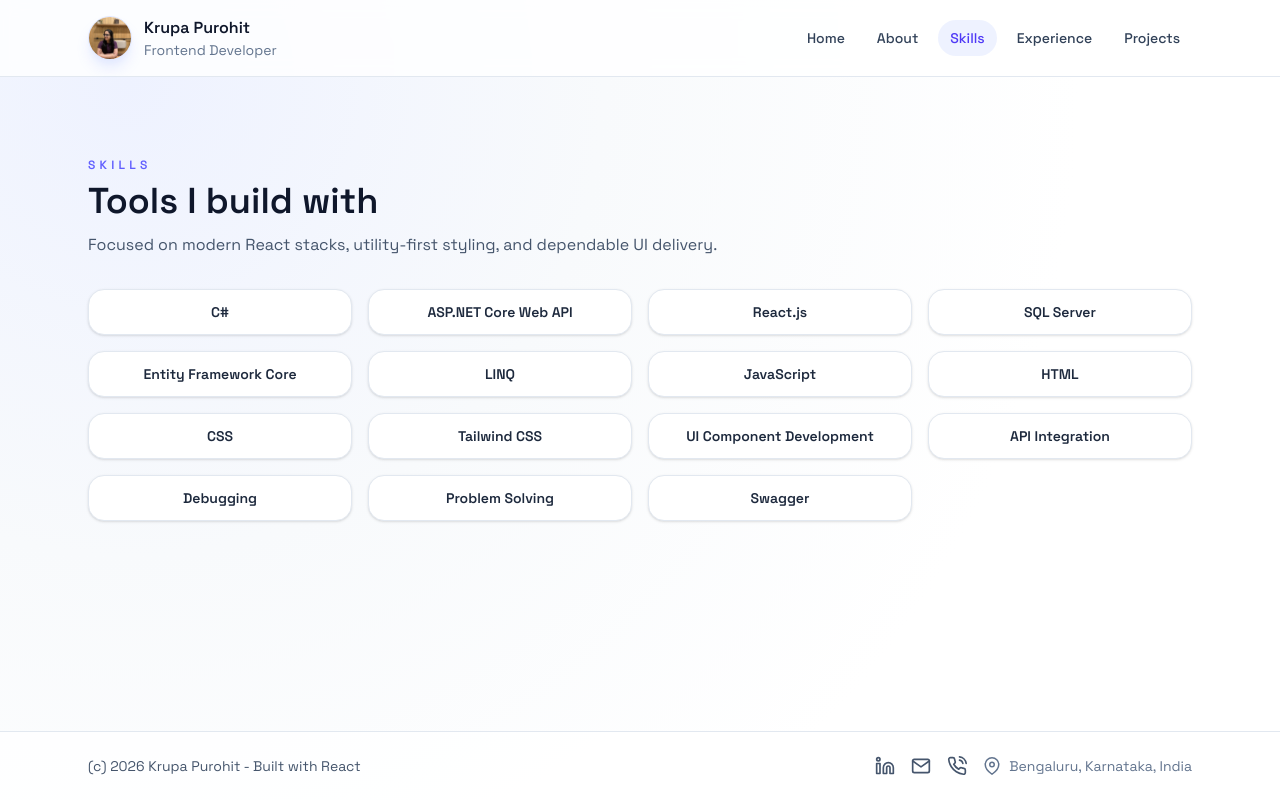
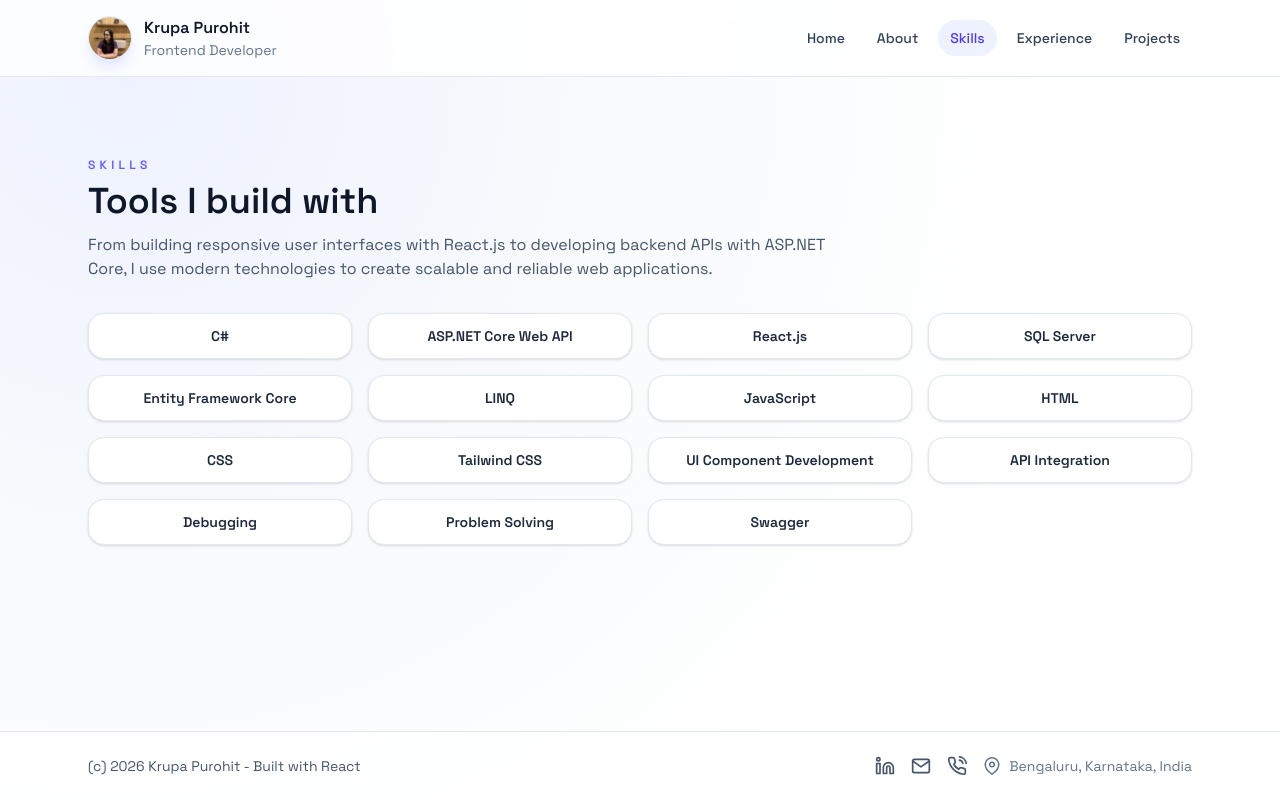
Before and after one commit to krupspurohit/krupspurohit.github.io, a React (Vite) app: page /skills in a window 1280 px wide. Built offline with nearby package versions, Linux system fonts and the light colour scheme.

Commit message:
Enhance skills section description
Updated the description text to provide a more detailed overview of skills and technologies used.

```diff
--- a/src/pages/Skills.jsx
+++ b/src/pages/Skills.jsx
@@ -13,7 +13,7 @@ const Skills = () => (
     <SectionHeading
       eyebrow="Skills"
       title="Tools I build with"
-      text="Focused on modern React stacks, utility-first styling, and dependable UI delivery."
+      text="From building responsive user interfaces with React.js to developing backend APIs with ASP.NET Core, I use modern technologies to create scalable and reliable web applications."
     />
     <div className="grid grid-cols-2 gap-4 sm:grid-cols-3 md:grid-cols-4">
       {skills.map((skill) => (
```
